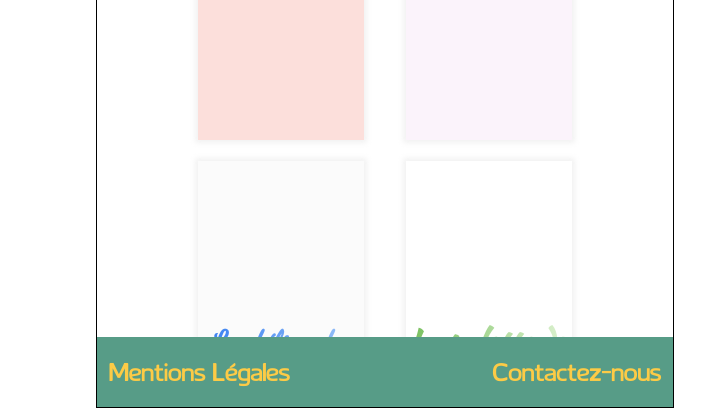
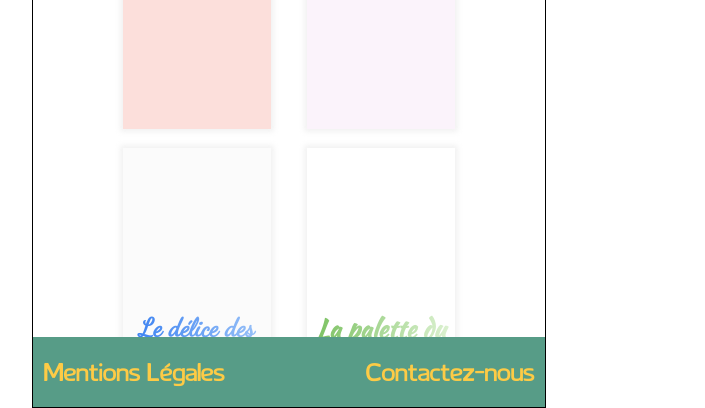
Before and after one commit to JChenneviere/Projet3, a plain HTML site: page index.html in a window 1280 px wide. Shown: the part 402-810 px from the top of the page, without its empty margins (360-1065 px from the left). Drawn offline with Linux system fonts and the light colour scheme; a web font is replaced by a local one.

Commit message:
reupload fichier alignement marge

```diff
--- a/lanoteenchantee/style.css
+++ b/lanoteenchantee/style.css
@@ -14,10 +14,9 @@
    body
    {
        position:absolute;
-       left:35%;
-       right:35%;
+       left:30%;
        height:100%;
-       width:45%;
+       width:40%;
        display:flex;
        flex-direction:column;
        border:1px solid black;
--- a/lapalettedugout/style.css
+++ b/lapalettedugout/style.css
@@ -14,10 +14,9 @@
    body
    {
        position:absolute;
-       left:35%;
-       right:35%;
+       left:30%;
        height:100%;
-       width:45%;
+       width:40%;
        display:flex;
        flex-direction:column;
        border:1px solid black;
--- a/lechicalafrancaise/style.css
+++ b/lechicalafrancaise/style.css
@@ -14,10 +14,9 @@
    body
    {
        position:absolute;
-       left:35%;
-       right:35%;
+       left:30%;
        height:100%;
-       width:45%;
+       width:40%;
        display:flex;
        flex-direction:column;
        border:1px solid black;
--- a/ledelicedespapilles/style.css
+++ b/ledelicedespapilles/style.css
@@ -14,10 +14,9 @@
    body
    {
        position:absolute;
-       left:35%;
-       right:35%;
+       left:30%;
        height:100%;
-       width:45%;
+       width:40%;
        display:flex;
        flex-direction:column;
        border:1px solid black;
--- a/style.css
+++ b/style.css
@@ -25,10 +25,9 @@
    body
    {
        position:absolute;
-       left:35%;
-       right:35%;
+       left:30%;
        height:100%;
-       width:45%;
+       width:40%;
        display:flex;
        flex-direction:column;
        border:1px solid black;
@@ -109,7 +108,7 @@ section
 .chicalafrancaise h5
 {
     margin-bottom:0%;
-    font-size:1.2em;
+    font-size:1.0em;
     font-family: chicalafrancaise, "comic sans ms", serif ;
     background: -webkit-linear-gradient(left,#c87a21, #b47cc5);
     -webkit-background-clip: text;
@@ -138,7 +137,7 @@ section
 .delicedespapilles h5
 {
     margin-bottom:0%;
-    font-size:2.0em;
+    font-size:1.6em;
     background: -webkit-linear-gradient(left,#347df1, #a0c6f8);
     -webkit-background-clip: text;
     -webkit-text-fill-color: transparent;
@@ -165,7 +164,7 @@ section
 .lapalettedugout h5
 {
     margin-bottom:0%;
-    font-size:2.0em;
+    font-size:1.6em;
     background: -webkit-linear-gradient(left, #76bf5c, #e0f3d5);
     -webkit-background-clip: text;
     -webkit-text-fill-color: transparent;
@@ -194,7 +193,7 @@ a
     background-color: #579C87;
     width:40%;
     height:7%;
-    margin-bottom:1%;
+    margin-bottom:2%;
     border-radius: 10px;
 }
 .prochainement p
```
